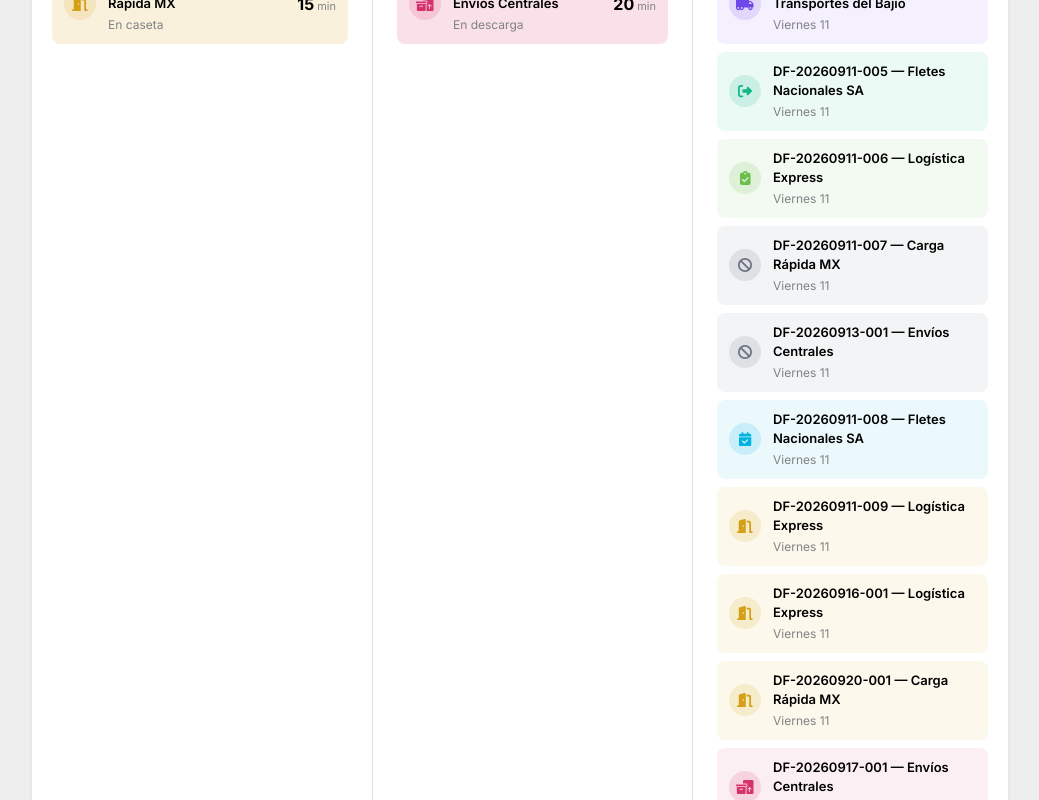
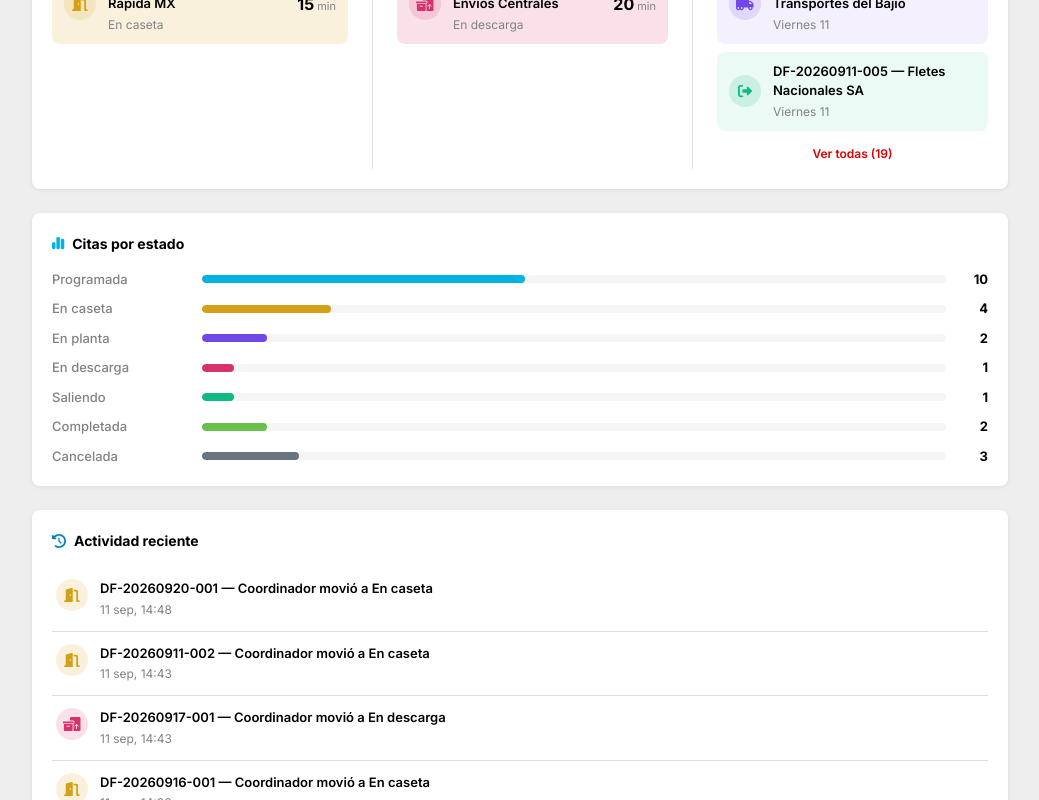
Before and after one commit to YaelAlejandroUrbanoZuniga/WarehouseBolt, a React (Vite) app: page / in a window 1280 px wide. Shown: the part 840-1640 px from the top of the page, without its empty margins (240-1279 px from the left). Built offline with nearby package versions, Linux system fonts and the light colour scheme.

Commit message:
Update table component for pagination

```diff
--- a/src/pages/Home/components/SeguimientoDelDia.tsx
+++ b/src/pages/Home/components/SeguimientoDelDia.tsx
@@ -5,6 +5,7 @@ import { FontAwesomeIcon } from '@fortawesome/react-fontawesome';
 import { faListCheck, faTriangleExclamation } from '@fortawesome/free-solid-svg-icons';
 import { colores } from '@/kit/tokens/colores';
 import { Tarjeta } from '@/kit/componentes/Tarjeta/Tarjeta';
+import { Boton } from '@/kit/componentes/Boton/Boton';
 import { ESTADO_UI, COLOR_RETRASO } from '@/lib/ui-map';
 import { ESTADOS } from '@/lib/constants';
 import { rolActivoAtom } from '@/lib/store';
@@ -37,7 +38,10 @@ export function SeguimientoDelDia({ citasEnCasetaHoy, citasEnPatioHoy, citasSema
           {citasEnCasetaHoy.length === 0 ? (
             <TextoVacio>Sin citas el día de hoy</TextoVacio>
           ) : (
-            <ListaFilas items={citasEnCasetaHoy} clicable={puedeNavegar} onClic={irACita} />
+            <>
+              <ListaFilas items={citasEnCasetaHoy.slice(0, 5)} clicable={puedeNavegar} onClic={irACita} />
+              {citasEnCasetaHoy.length > 5 && <VerTodas total={citasEnCasetaHoy.length} onClick={() => navigate('/citas')} />}
+            </>
           )}
         </Bloque>
 
@@ -45,7 +49,10 @@ export function SeguimientoDelDia({ citasEnCasetaHoy, citasEnPatioHoy, citasSema
           {citasEnPatioHoy.length === 0 ? (
             <TextoVacio>Sin citas el día de hoy</TextoVacio>
           ) : (
-            <ListaFilas items={citasEnPatioHoy} clicable={puedeNavegar} onClic={irACita} />
+            <>
+              <ListaFilas items={citasEnPatioHoy.slice(0, 5)} clicable={puedeNavegar} onClic={irACita} />
+              {citasEnPatioHoy.length > 5 && <VerTodas total={citasEnPatioHoy.length} onClick={() => navigate('/citas')} />}
+            </>
           )}
         </Bloque>
 
@@ -53,7 +60,10 @@ export function SeguimientoDelDia({ citasEnCasetaHoy, citasEnPatioHoy, citasSema
           {citasSemanaArr.length === 0 ? (
             <TextoVacio>Sin citas esta semana</TextoVacio>
           ) : (
-            <ListaSemana items={citasSemanaArr} clicable={puedeNavegar} onClic={irACita} />
+            <>
+              <ListaSemana items={citasSemanaArr.slice(0, 5)} clicable={puedeNavegar} onClic={irACita} />
+              {citasSemanaArr.length > 5 && <VerTodas total={citasSemanaArr.length} onClick={() => navigate('/citas')} />}
+            </>
           )}
         </Bloque>
       </div>
@@ -77,6 +87,16 @@ function TextoVacio({ children }: { children: string }) {
     <p style={{ fontSize: 13, color: colores.texto.secundario, margin: 0, textAlign: 'center', padding: '24px 0' }}>
       {children}
     </p>
+  );
+}
+
+function VerTodas({ total, onClick }: { total: number; onClick: () => void }) {
+  return (
+    <div style={{ display: 'flex', justifyContent: 'center', marginTop: 8 }}>
+      <Boton variante="terciario" onClick={onClick} style={{ fontSize: 12 }}>
+        Ver todas ({total})
+      </Boton>
+    </div>
   );
 }
 
```
